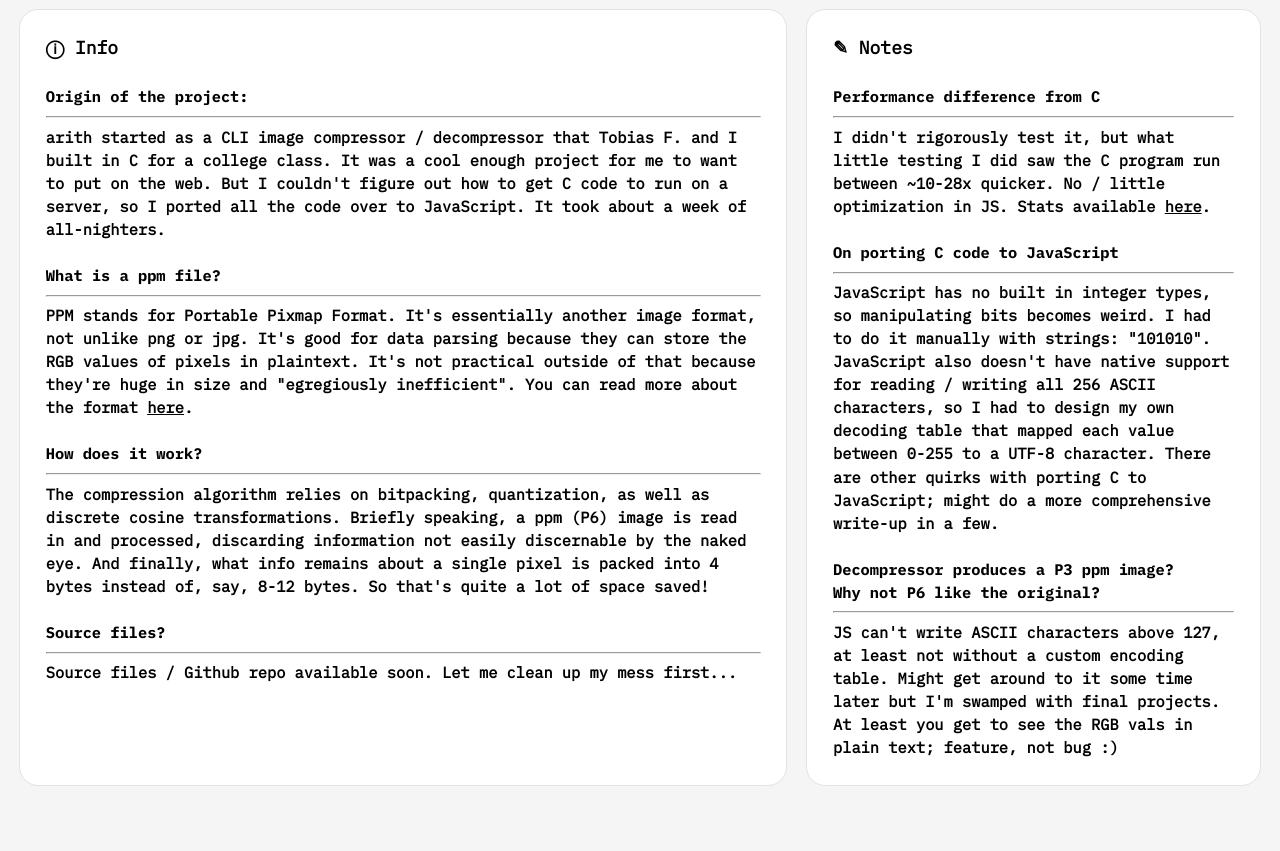
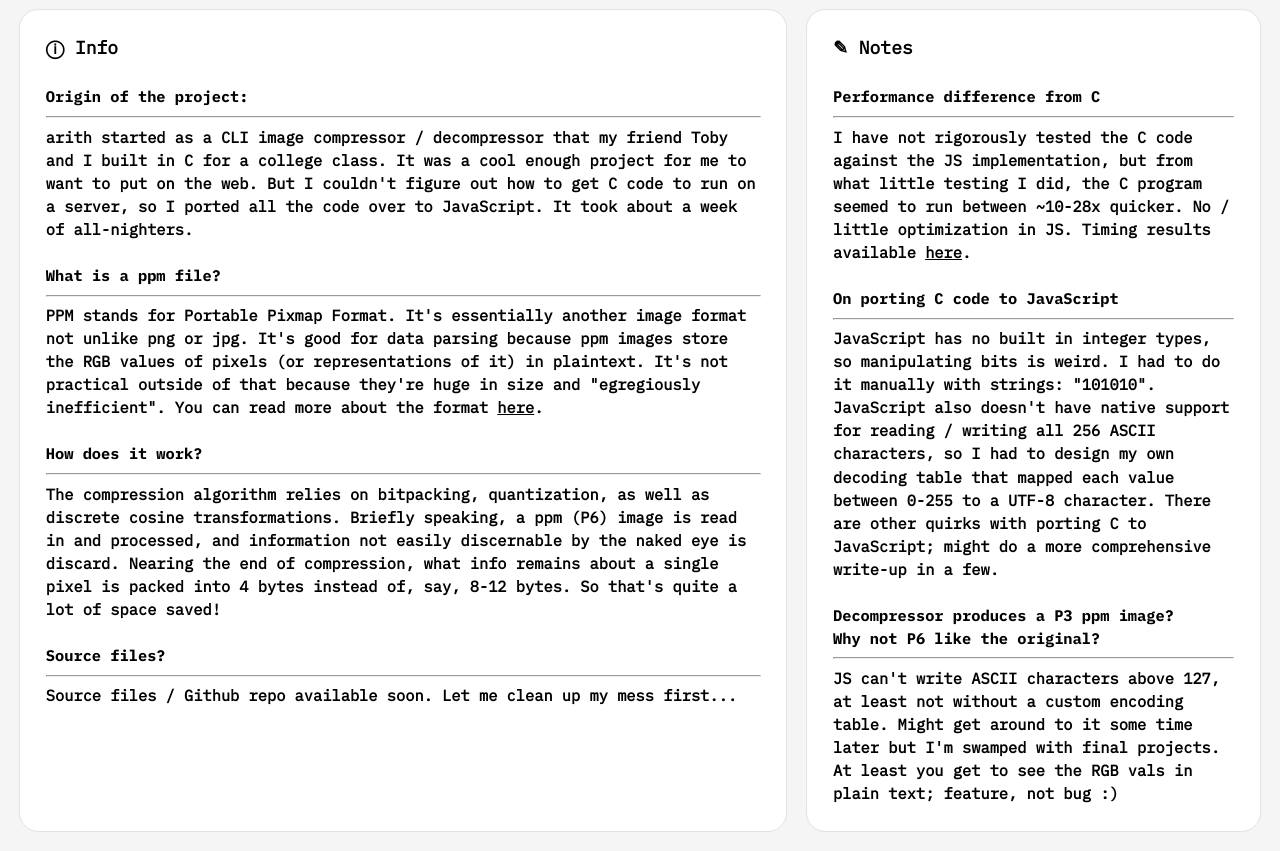
Before and after one commit to yihui-hu/arithJS, a React (Vite) app: page / in a window 1280 px wide. Shown: the part 1200-2051 px from the top of the page. Before the commit the page ends 2005 px from the top, so only its background shows below. Built offline with nearby package versions, Linux system fonts and the light colour scheme.

Commit message:
updated notes/info

```diff
--- a/src/components/Info.jsx
+++ b/src/components/Info.jsx
@@ -12,17 +12,17 @@ const Info = () => {
                     <br></br>
                     <h4 className="header_text">Origin of the project:</h4>
                     <hr></hr>
-                    <h4>arith started as a CLI image compressor / decompressor that Tobias F. and I built in C for a college class. It was a cool enough project for me to want to put on the web. But I couldn't figure out how to get C code to run on a server, so I ported all the code over to JavaScript. It took about a week of all-nighters.
+                    <h4>arith started as a CLI image compressor / decompressor that my friend Toby and I built in C for a college class. It was a cool enough project for me to want to put on the web. But I couldn't figure out how to get C code to run on a server, so I ported all the code over to JavaScript. It took about a week of all-nighters.
                     </h4>
                     <br></br>
                     <h4 className="header_text">What is a ppm file?</h4>
                     <hr></hr>
-                    <h4>PPM stands for Portable Pixmap Format. It's essentially another image format, not unlike png or jpg. It's good for data parsing because they can store the RGB values of pixels in plaintext. It's not practical outside of that because they're huge in size and "egregiously inefficient". You can read more about the format <a className="link" href="https://netpbm.sourceforge.net/doc/ppm.html" target="_blank">here</a>.
+                    <h4>PPM stands for Portable Pixmap Format. It's essentially another image format not unlike png or jpg. It's good for data parsing because ppm images store the RGB values of pixels (or representations of it) in plaintext. It's not practical outside of that because they're huge in size and "egregiously inefficient". You can read more about the format <a className="link" href="https://netpbm.sourceforge.net/doc/ppm.html" target="_blank">here</a>.
                     </h4>
                     <br></br>
                     <h4 className="header_text">How does it work?</h4>
                     <hr></hr>
-                    <h4>The compression algorithm relies on bitpacking, quantization, as well as discrete cosine transformations. Briefly speaking, a ppm (P6) image is read in and processed, discarding information not easily discernable by the naked eye. And finally, what info remains about a single pixel is packed into 4 bytes instead of, say, 8-12 bytes. So that's quite a lot of space saved!
+                    <h4>The compression algorithm relies on bitpacking, quantization, as well as discrete cosine transformations. Briefly speaking, a ppm (P6) image is read in and processed, and information not easily discernable by the naked eye is discard. Nearing the end of compression, what info remains about a single pixel is packed into 4 bytes instead of, say, 8-12 bytes. So that's quite a lot of space saved!
                     </h4>
                     <br></br>
                     <h4 className="header_text">Source files?</h4>
@@ -35,12 +35,12 @@ const Info = () => {
                     <br></br>
                     <h4 className="header_text">Performance difference from C</h4>
                     <hr></hr>
-                    <h4>I didn't rigorously test it, but what little testing I did saw the C program run between ~10-28x quicker. No / little optimization in JS. Stats available <a className="link"href="https://gist.github.com/yihui-hu/484c31bdbf6a73192b8044aa67a0972e" target="_blank">here</a>.
+                    <h4>I have not rigorously tested the C code against the JS implementation, but from what little testing I did, the C program seemed to run between ~10-28x quicker. No / little optimization in JS. Timing results available <a className="link"href="https://gist.github.com/yihui-hu/484c31bdbf6a73192b8044aa67a0972e" target="_blank">here</a>.
                     </h4>
                     <br></br>
                     <h4 className="header_text">On porting C code to JavaScript</h4>
                     <hr></hr>
-                    <h4>JavaScript has no built in integer types, so manipulating bits becomes weird. I had to do it manually with strings: "101010". JavaScript also doesn't have native support for reading / writing all 256 ASCII characters, so I had to design my own decoding table that mapped each value between 0-255 to a UTF-8 character. There are other quirks with porting C to JavaScript; might do a more comprehensive write-up in a few.
+                    <h4>JavaScript has no built in integer types, so manipulating bits is weird. I had to do it manually with strings: "101010". JavaScript also doesn't have native support for reading / writing all 256 ASCII characters, so I had to design my own decoding table that mapped each value between 0-255 to a UTF-8 character. There are other quirks with porting C to JavaScript; might do a more comprehensive write-up in a few.
                     </h4>
                     <br></br>
                     <h4 className="header_text">Decompressor produces a P3 ppm image? <br></br> Why not P6 like the original?</h4>
```
